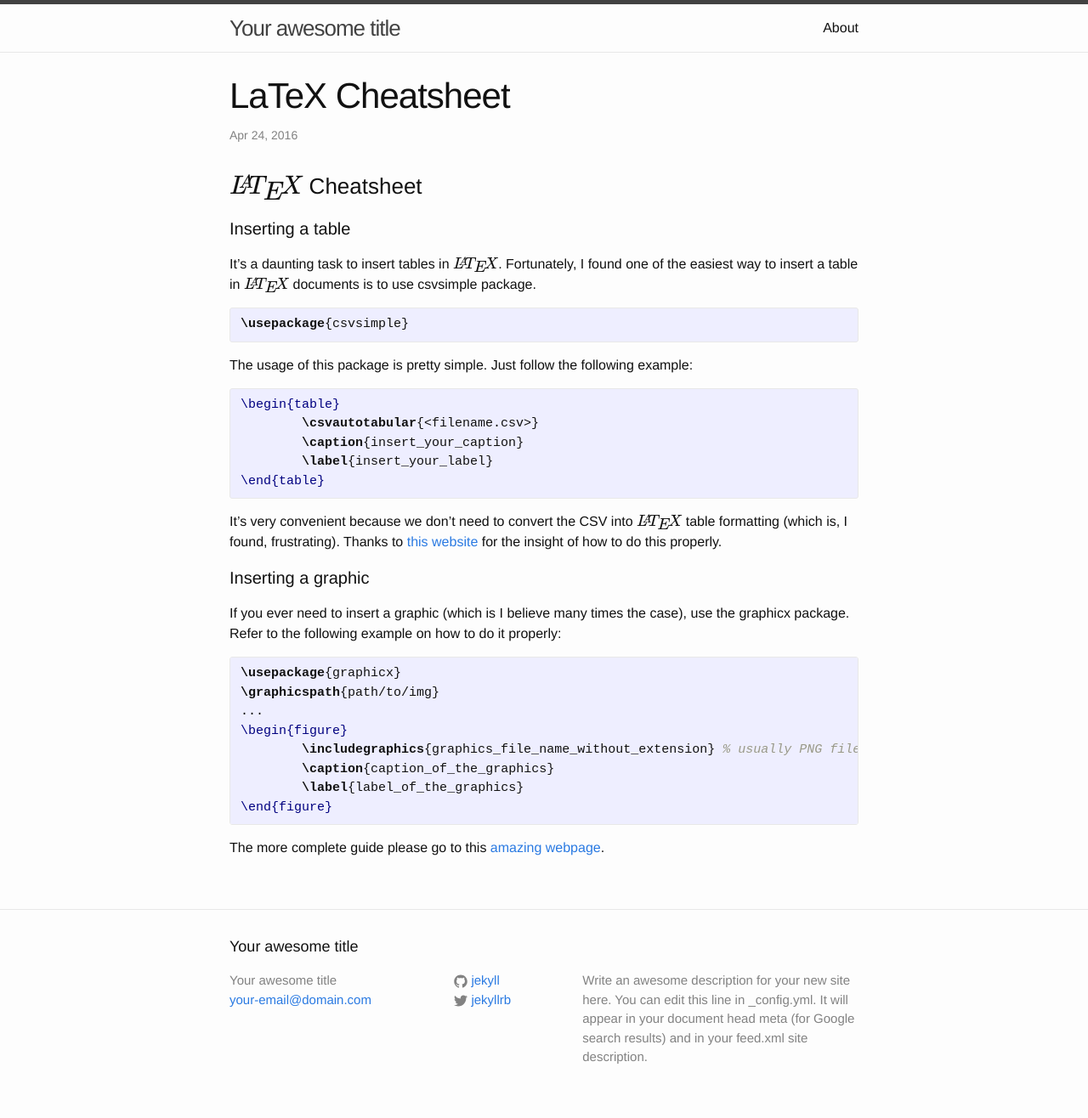
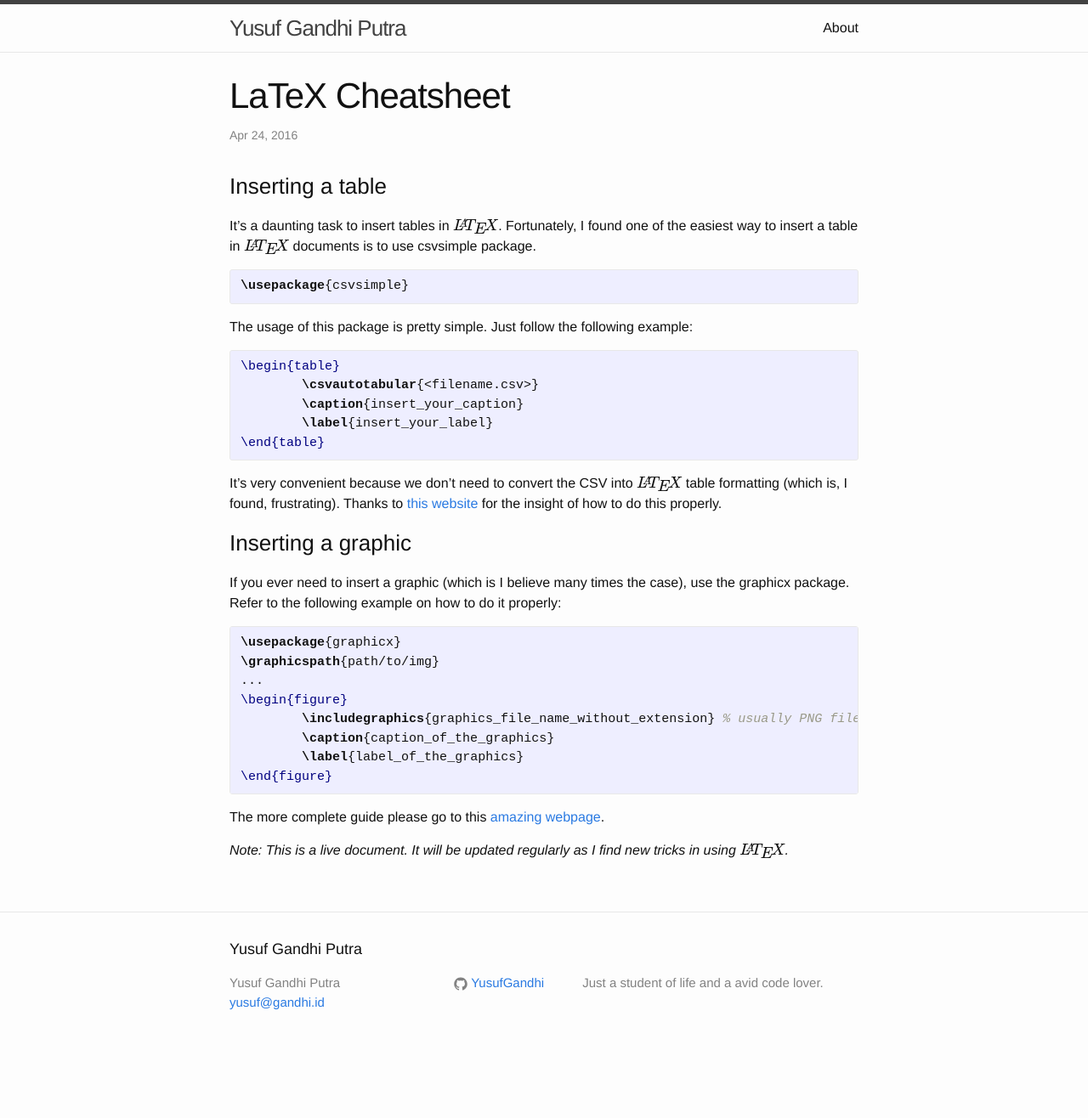
Before and after one commit to YusufGandhi/YusufGandhi.github.io, a Jekyll site: the page built from _posts/2016-04-24-latex-cheatsheet.markdown, in a window 1280 px wide. Shown: the whole page at 85% size. Built offline with Jekyll 4.4.1, drawn with Linux system fonts in a browser that asks for light colours; formulas are drawn with MathJax 3; after the commit the page ends 1251 px from its top, so only the background shows below that.

Commit message:
Modified title & latex cheatsheet post

```diff
--- a/_config.yml
+++ b/_config.yml
@@ -6,16 +6,14 @@
 # 'jekyll serve'. If you change this file, please restart the server process.
 
 # Site settings
-title: Your awesome title
-email: your-email@domain.com
+title: Yusuf Gandhi Putra
+email: yusuf@gandhi.id
 description: > # this means to ignore newlines until "baseurl:"
-  Write an awesome description for your new site here. You can edit this
-  line in _config.yml. It will appear in your document head meta (for
-  Google search results) and in your feed.xml site description.
+  Just a student of life and a avid code lover.
 baseurl: "" # the subpath of your site, e.g. /blog
-url: "http://yourdomain.com" # the base hostname & protocol for your site
-twitter_username: jekyllrb
-github_username:  jekyll
+url: "http://gandhi.id" # the base hostname & protocol for your site
+#twitter_username: jekyllrb
+github_username:  YusufGandhi
 
 # Build settings
 markdown: kramdown
--- a/_posts/2016-04-24-latex-cheatsheet.markdown
+++ b/_posts/2016-04-24-latex-cheatsheet.markdown
@@ -4,9 +4,8 @@ title:  "LaTeX Cheatsheet"
 date:   2016-04-24 20:38:59 +1000
 categories: latex
 ---
-### $\LaTeX$ Cheatsheet
 
-#### Inserting a table
+### Inserting a table
 
 It's a daunting task to insert tables in $\LaTeX$. Fortunately, I found one of the easiest way to insert a table in $\LaTeX$ documents is to use csvsimple package.
 
@@ -26,7 +25,7 @@ The usage of this package is pretty simple. Just follow the following example:
 
 It's very convenient because we don't need to convert the CSV into $\LaTeX$ table formatting (which is, I found, frustrating). Thanks to [this website][csv-simple] for the insight of how to do this properly.
 
-#### Inserting a graphic
+### Inserting a graphic
 
 If you ever need to insert a graphic (which is I believe many times the case), use the graphicx package. Refer to the following example on how to do it properly:
 
@@ -43,5 +42,7 @@ If you ever need to insert a graphic (which is I believe many times the case), u
 
 The more complete guide please go to this [amazing webpage][latex-image].
 
+_Note: This is a live document. It will be updated regularly as I find new tricks in using $\LaTeX$._
+
 [csv-simple]: http://texblog.org/2012/05/30/generate-latex-tables-from-csv-files-excel/
 [latex-image]: https://www.sharelatex.com/learn/Inserting_Images
```
